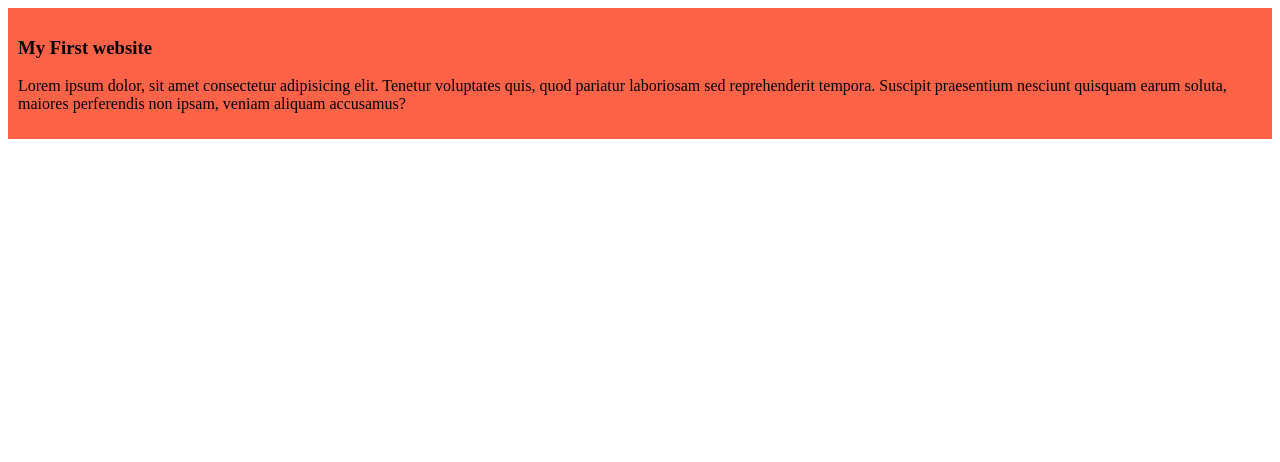
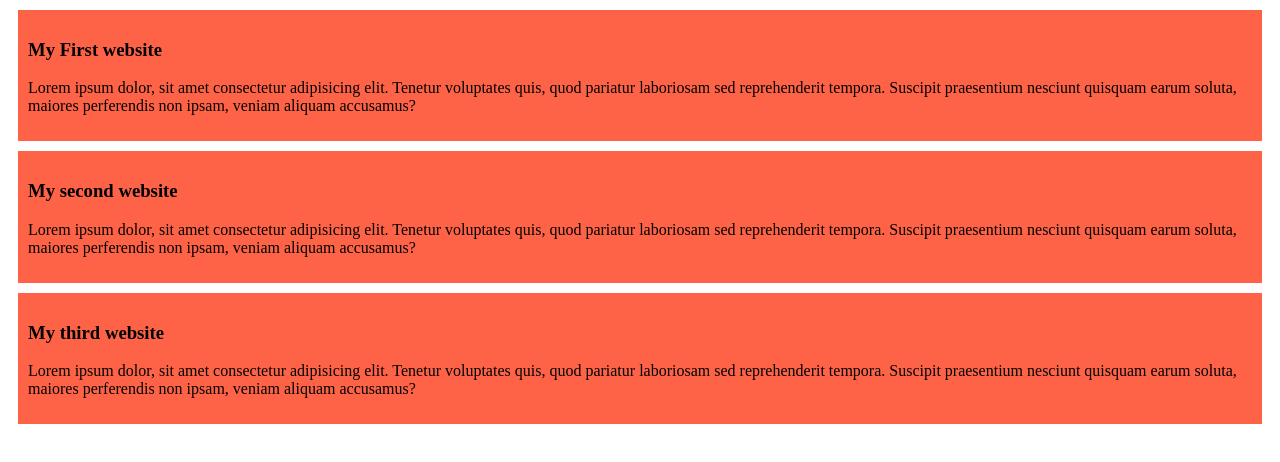
Before and after one commit to muhammad-mustakim/my-first-github-repo, a plain HTML site: page index.html in a window 1280 px wide. Drawn offline with Linux system fonts and the light colour scheme.

Commit message:
added second and third blog

```diff
--- a/index.html
+++ b/index.html
@@ -11,5 +11,13 @@
     <h3>My First website</h3>
     <p>Lorem ipsum dolor, sit amet consectetur adipisicing elit. Tenetur voluptates quis, quod pariatur laboriosam sed reprehenderit tempora. Suscipit praesentium nesciunt quisquam earum soluta, maiores perferendis non ipsam, veniam aliquam accusamus?</p>
   </div>
+  <div>
+    <h3>My second website</h3>
+    <p>Lorem ipsum dolor, sit amet consectetur adipisicing elit. Tenetur voluptates quis, quod pariatur laboriosam sed reprehenderit tempora. Suscipit praesentium nesciunt quisquam earum soluta, maiores perferendis non ipsam, veniam aliquam accusamus?</p>
+  </div>
+  <div>
+    <h3>My third website</h3>
+    <p>Lorem ipsum dolor, sit amet consectetur adipisicing elit. Tenetur voluptates quis, quod pariatur laboriosam sed reprehenderit tempora. Suscipit praesentium nesciunt quisquam earum soluta, maiores perferendis non ipsam, veniam aliquam accusamus?</p>
+  </div>
 </body>
 </html>
--- a/styles/blog.css
+++ b/styles/blog.css
@@ -1,4 +1,5 @@
 div{
   background-color: tomato;
   padding: 10px;
+  margin: 10px;
 }
```
